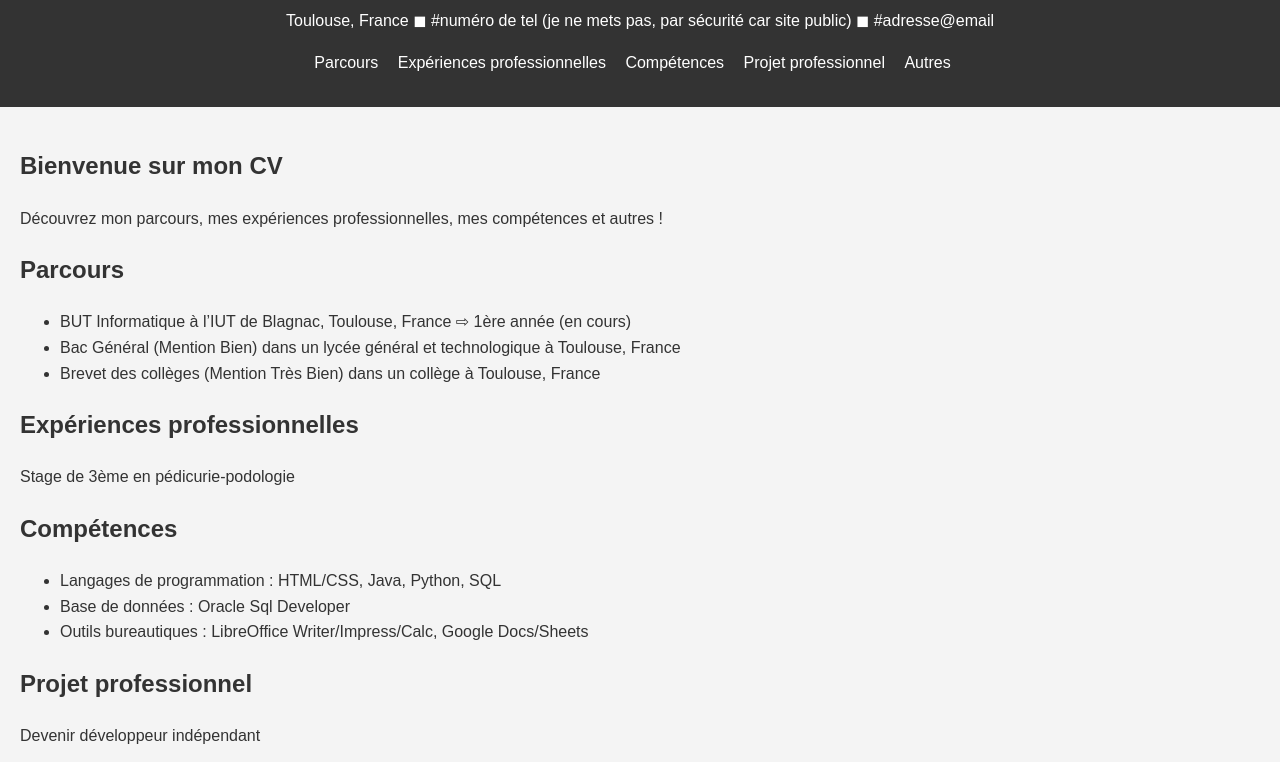
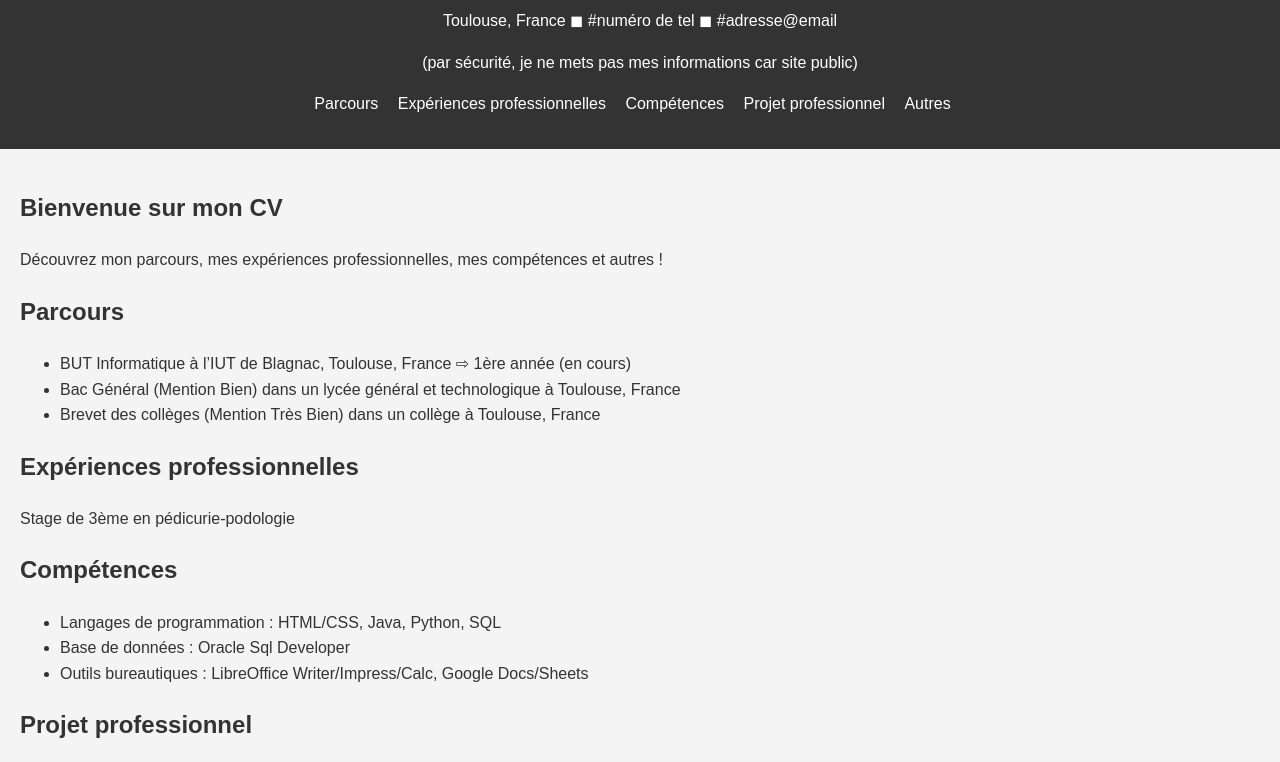
Before and after one commit to owenmii/owenmii.github.io, a plain HTML site: page index.html in a window 1280 px wide. Shown: the part 75-837 px from the top of the page. Drawn offline with Linux system fonts and the light colour scheme.

Commit message:
Update index.html

```diff
--- a/index.html
+++ b/index.html
@@ -9,7 +9,8 @@
 <body>
     <header>
         <h1>CV - Owen SOUBAIGNE</h1>
-        <p>Toulouse, France ◼ #numéro de tel (je ne mets pas, par sécurité car site public) ◼ #adresse@email</p>
+        <p>Toulouse, France ◼ #numéro de tel ◼ #adresse@email</p>
+        <p>(par sécurité, je ne mets pas mes informations car site public)</p>
         <nav>
             <ul>
                 <li><a href="#parcours">Parcours</a></li>
```
